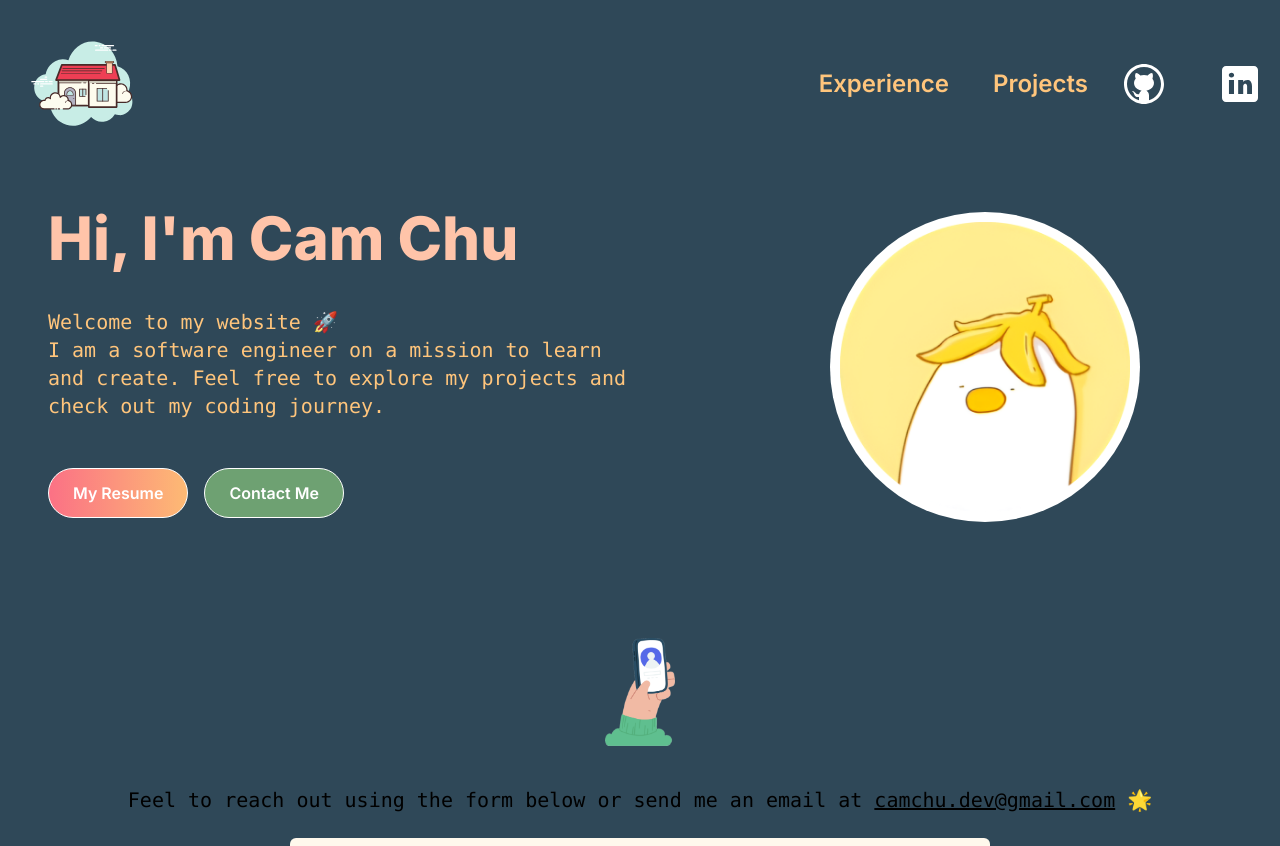
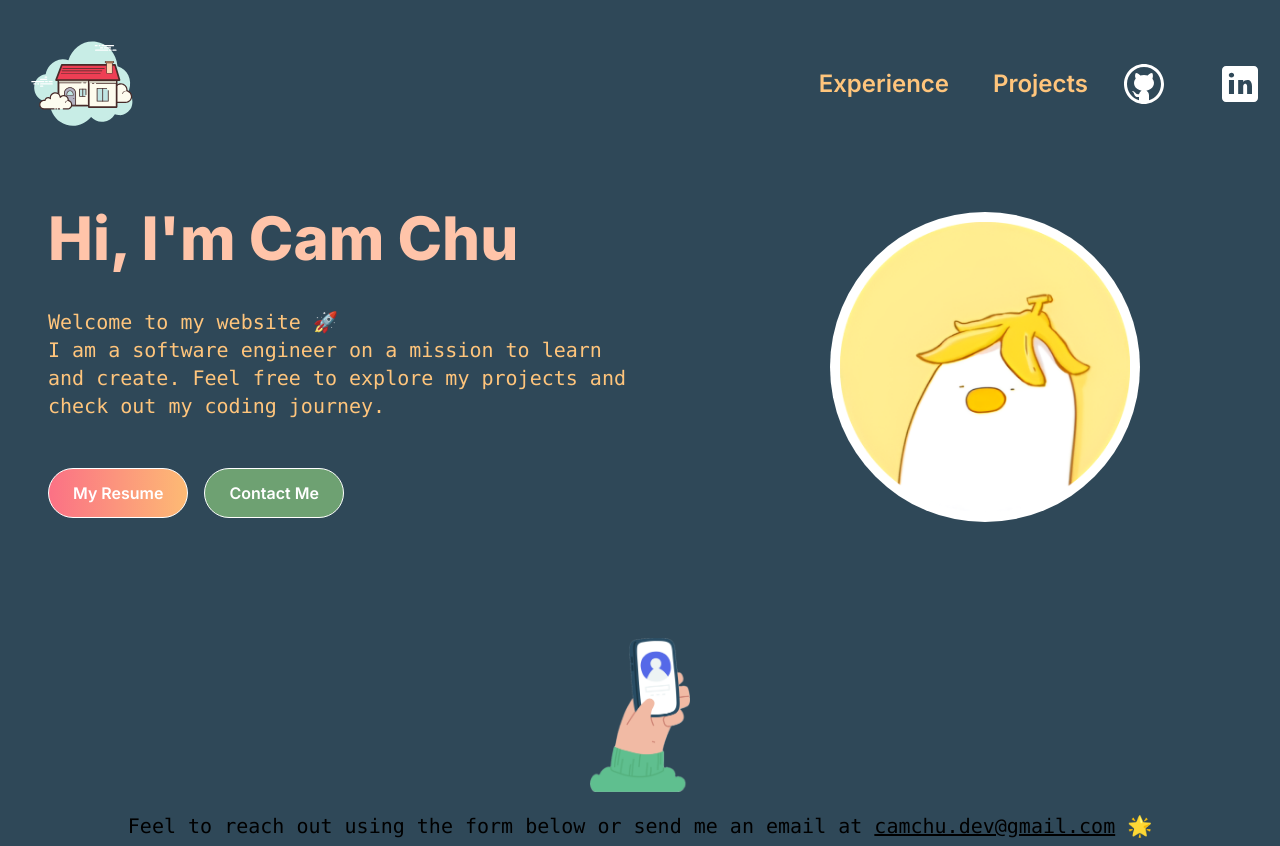
Before and after one commit to camchu2001/personal-website, a Next.js app: page / in a window 1280 px wide. Shown: the top 846 px of the page. Built offline with nearby package versions, Linux system fonts and the light colour scheme.

Commit message:
chore: modify submit button

```diff
--- a/app/components/Contact.tsx
+++ b/app/components/Contact.tsx
@@ -1,3 +1,4 @@
+'use server';
 import React from 'react';
 import { FaPaperPlane } from 'react-icons/fa';
 import Image from 'next/image';
@@ -7,10 +8,10 @@ export const Contact = () => {
     <section id="contact" className='mt-24'>
       <div className="flex flex-wrap flex-col justify-center items-center">
         <Image src={'/contact.png'} alt={'contact'} width={70} height={70}
-          className='mb-10'/>
+          className='mb-5 md:w-[100px]'/>
         <p className="text-center text-base sm:text-lg lg:text-xl font-mono">
           Feel to reach out using the form below or send me an email at <a
-            href="mailto:camchu.dev.@gmail.com" className="underline">camchu.dev@gmail.com
+            href="mailto:camchu.dev@gmail.com" className="underline">camchu.dev@gmail.com
           </a> 🌟
         </p>
       </div>
```
